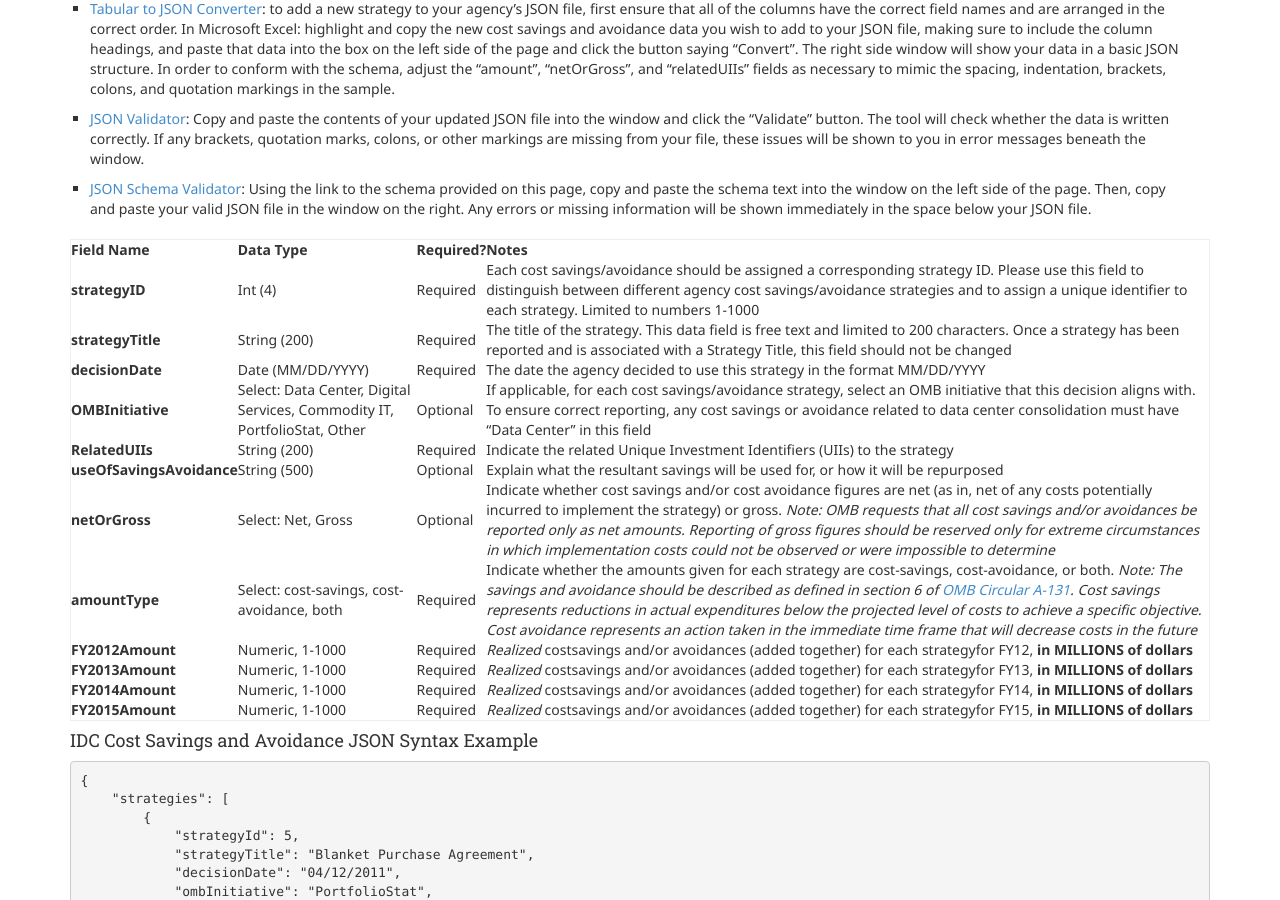
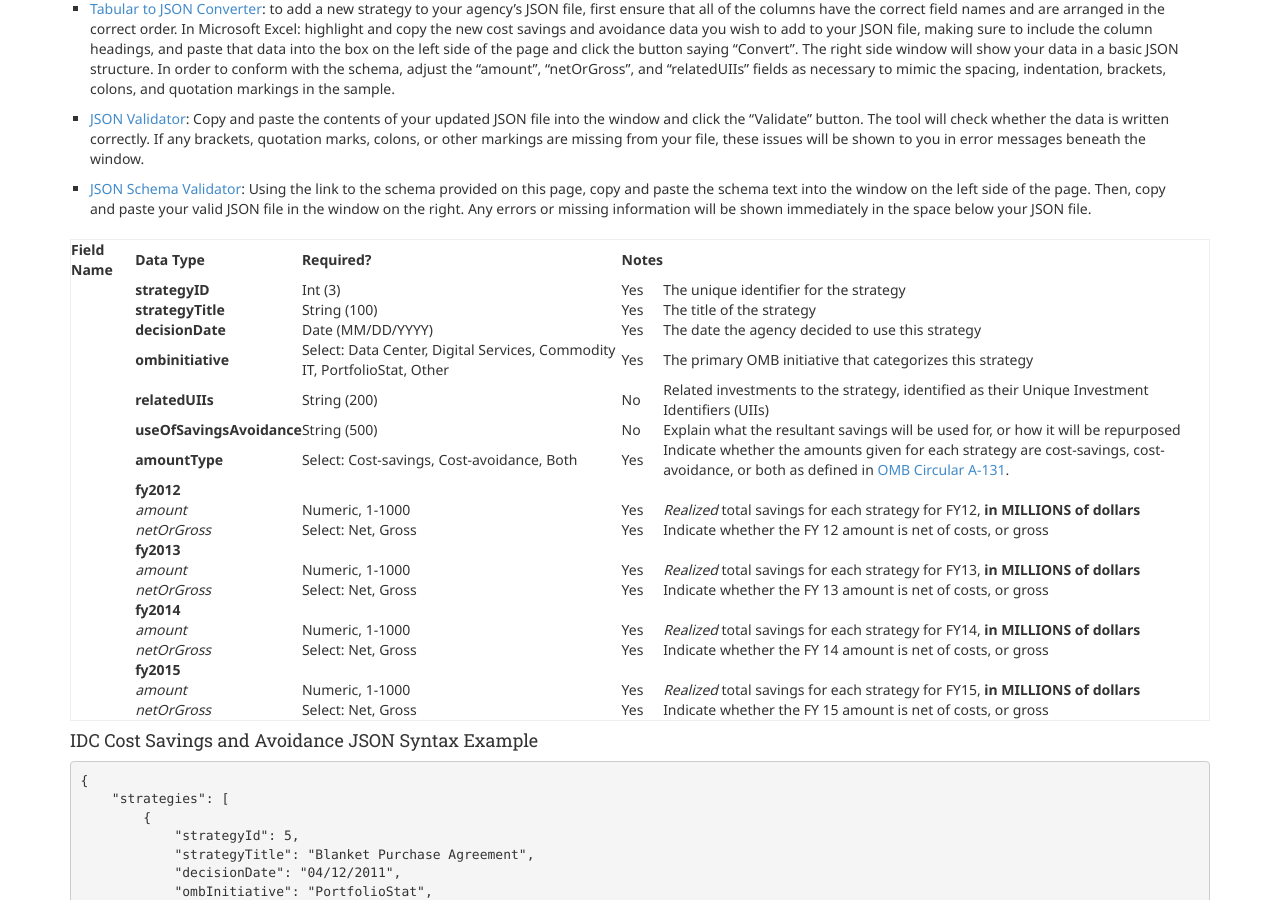
Before and after one commit to WhiteHouse/fitara, a Jekyll site: the page built from schema.md, in a window 1280 px wide and 900 px high, scrolled down 2728 px. Built offline with Jekyll 4.4.1, drawn with Linux system fonts in a browser that asks for light colours.

Commit message:
Update schema.md

```diff
--- a/schema.md
+++ b/schema.md
@@ -124,20 +124,27 @@ The following resources contain helpful tools for working with JSON data format:
 
 * [JSON Schema Validator](http://jsonschemalint.com/draft4/): Using the link to the schema provided on this page, copy and paste the schema text into the window on the left side of the page. Then, copy and paste your valid JSON file in the window on the right. Any errors or missing information will be shown immediately in the space below your JSON file.
 
-| Field Name | Data Type | Required? | Notes |
+ Field Name | Data Type | Required? | Notes |
 | --- | --- | --- | --- |
-| **strategyID** | Int (4) | Required | Each cost savings/avoidance should be assigned a corresponding strategy ID. Please use this field to distinguish between different agency cost savings/avoidance strategies and to assign a unique identifier to each strategy. Limited to numbers 1-1000 |
-| **strategyTitle** | String (200) | Required | The title of the strategy. This data field is free text and limited to 200 characters. Once a strategy has been reported and is associated with a Strategy Title, this field should not be changed |
-| **decisionDate** | Date (MM/DD/YYYY) | Required | The date the agency decided to use this strategy in the format MM/DD/YYYY |
-| **OMBInitiative** | Select: Data Center, Digital Services, Commodity IT, PortfolioStat, Other | Optional | If applicable, for each cost savings/avoidance strategy, select an OMB initiative that this decision aligns with. To ensure correct reporting, any cost savings or avoidance related to data center consolidation must have “Data Center” in this field |
-| **RelatedUIIs** | String (200) | Required | Indicate the related Unique Investment Identifiers (UIIs) to the strategy |
-| **useOfSavingsAvoidance** | String (500) | Optional | Explain what the resultant savings will be used for, or how it will be repurposed |
-| **netOrGross** | Select: Net, Gross | Optional | Indicate whether cost savings and/or cost avoidance figures are net (as in, net of any costs potentially incurred to implement the strategy) or gross. _Note: OMB requests that all cost savings and/or avoidances be reported only as net amounts. Reporting of gross figures should be reserved only for extreme circumstances in which implementation costs could not be observed or were impossible to determine_ |
-| **amountType** | Select: cost-savings, cost-avoidance, both | Required | Indicate whether the amounts given for each strategy are cost-savings, cost-avoidance, or both. _Note: The savings and avoidance should be described as defined in section 6 of [OMB Circular A-131](https://www.whitehouse.gov/omb/circulars_a131). Cost savings represents reductions in actual expenditures below the projected level of costs to achieve a specific objective. Cost avoidance represents an action taken in the immediate time frame that will decrease costs in the future_ |
-| **FY2012Amount** | Numeric, 1-1000 | Required | _Realized_ costsavings and/or avoidances (added together) for each strategyfor FY12, **in MILLIONS of dollars** |
-| **FY2013Amount** | Numeric, 1-1000 | Required | _Realized_ costsavings and/or avoidances (added together) for each strategyfor FY13, **in MILLIONS of dollars** |
-| **FY2014Amount** | Numeric, 1-1000 | Required | _Realized_ costsavings and/or avoidances (added together) for each strategyfor FY14, **in MILLIONS of dollars** |
-| **FY2015Amount** | Numeric, 1-1000 | Required | _Realized_ costsavings and/or avoidances (added together) for each strategyfor FY15, **in MILLIONS of dollars** |
+| **strategyID** | Int (3) | Yes | The unique identifier for the strategy |
+| **strategyTitle** | String (100) | Yes | The title of the strategy  |
+| **decisionDate** | Date (MM/DD/YYYY) | Yes | The date the agency decided to use this strategy |
+| **ombinitiative** | Select: Data Center, Digital Services, Commodity IT, PortfolioStat, Other | Yes | The primary OMB initiative that categorizes this strategy|
+| **relatedUIIs** | String (200) | No | Related investments to the strategy, identified as their Unique Investment Identifiers (UIIs) |
+| **useOfSavingsAvoidance** | String (500) | No | Explain what the resultant savings will be used for, or how it will be repurposed |
+| **amountType** | Select: Cost-savings, Cost-avoidance, Both | Yes | Indicate whether the amounts given for each strategy are cost-savings, cost-avoidance, or both as defined in [OMB Circular A-131](https://www.whitehouse.gov/omb/circulars_a131). |
+| **fy2012** |                 |     |                                                                                 |
+|   *amount* | Numeric, 1-1000 | Yes | _Realized_ total savings for each strategy for FY12, **in MILLIONS of dollars** |
+|   *netOrGross* | Select: Net, Gross | Yes | Indicate whether the FY 12 amount is net of costs, or gross |
+| **fy2013** |                 |     |                                                                                 |
+|   *amount* | Numeric, 1-1000 | Yes | _Realized_ total savings for each strategy for FY13, **in MILLIONS of dollars** |
+|   *netOrGross* | Select: Net, Gross | Yes | Indicate whether the FY 13 amount is net of costs, or gross |
+| **fy2014** |                 |     |                                                                                 |
+|   *amount* | Numeric, 1-1000 | Yes | _Realized_ total savings for each strategy for FY14, **in MILLIONS of dollars** |
+|   *netOrGross* | Select: Net, Gross | Yes | Indicate whether the FY 14 amount is net of costs, or gross |
+| **fy2015** |                 |     |                                                                                 |
+|   *amount* | Numeric, 1-1000 | Yes | _Realized_ total savings for each strategy for FY15, **in MILLIONS of dollars** |
+|   *netOrGross* | Select: Net, Gross | Yes | Indicate whether the FY 15 amount is net of costs, or gross |
 
 #### IDC Cost Savings and Avoidance JSON Syntax Example
 
```
